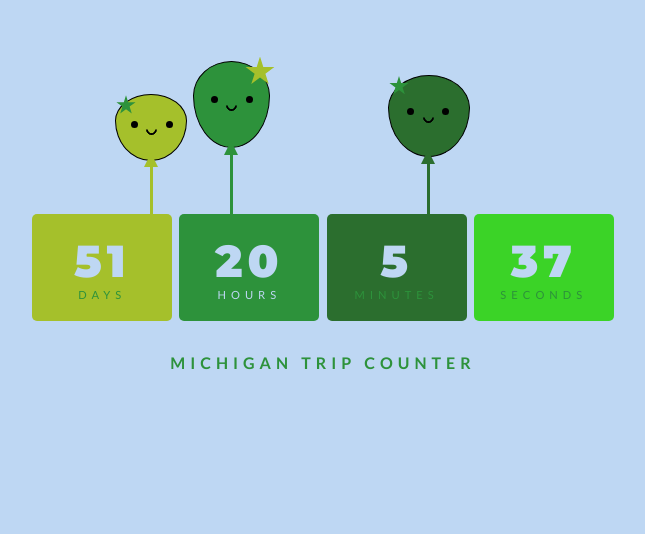
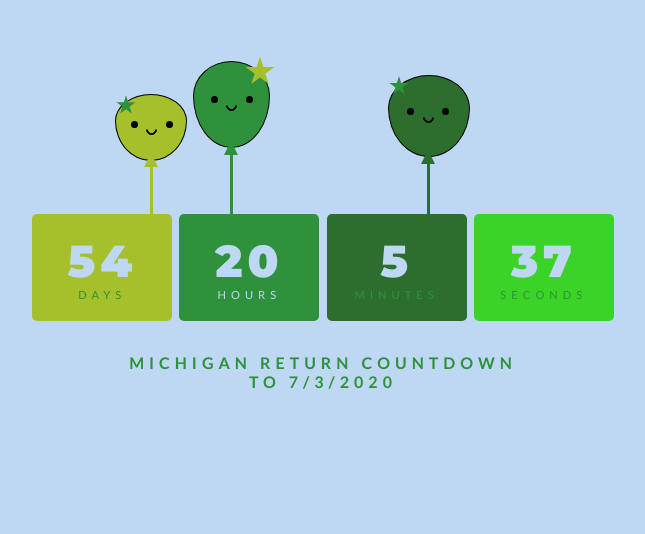
Before and after one commit to benroot/time-to-mich, a website: page index.html in a window 1280 px wide. Shown: the part 109-643 px from the top of the page, without its empty margins (317-962 px from the left). Drawn offline with Linux system fonts and the light colour scheme.

Commit message:
Update Date

```diff
--- a/index.html
+++ b/index.html
@@ -42,7 +42,7 @@
         <div class="string"></div>
       </div>
       <div id="timer"></div>
-      <h1>Michigan Trip counter</h1>
+      <h1>Michigan Return Countdown<br />to <span id="returnDate"></span></h1>
     </div>
 
     <script src="script.js"></script>
--- a/script.js
+++ b/script.js
@@ -1,5 +1,9 @@
-const backToMich = new Date(2020, 5, 30, 17).getTime();
-console.log(backToMich);
+var backToMichDate = new Date(2020, 6, 3, 17);
+var backToMichTime = backToMichDate.getTime();
+
+// const dateString = backToMich.toLocaleDateString();
+let dateSpan = document.getElementById('returnDate');
+dateSpan.innerHTML = backToMichDate.toLocaleDateString();
 
 // countdown
 let timer = setInterval(function () {
@@ -7,7 +11,7 @@ let timer = setInterval(function () {
   const today = new Date().getTime();
 
   // get the difference
-  const diff = backToMich - today;
+  const diff = backToMichTime - today;
 
   // math
   let days = Math.floor(diff / (1000 * 60 * 60 * 24));
```
